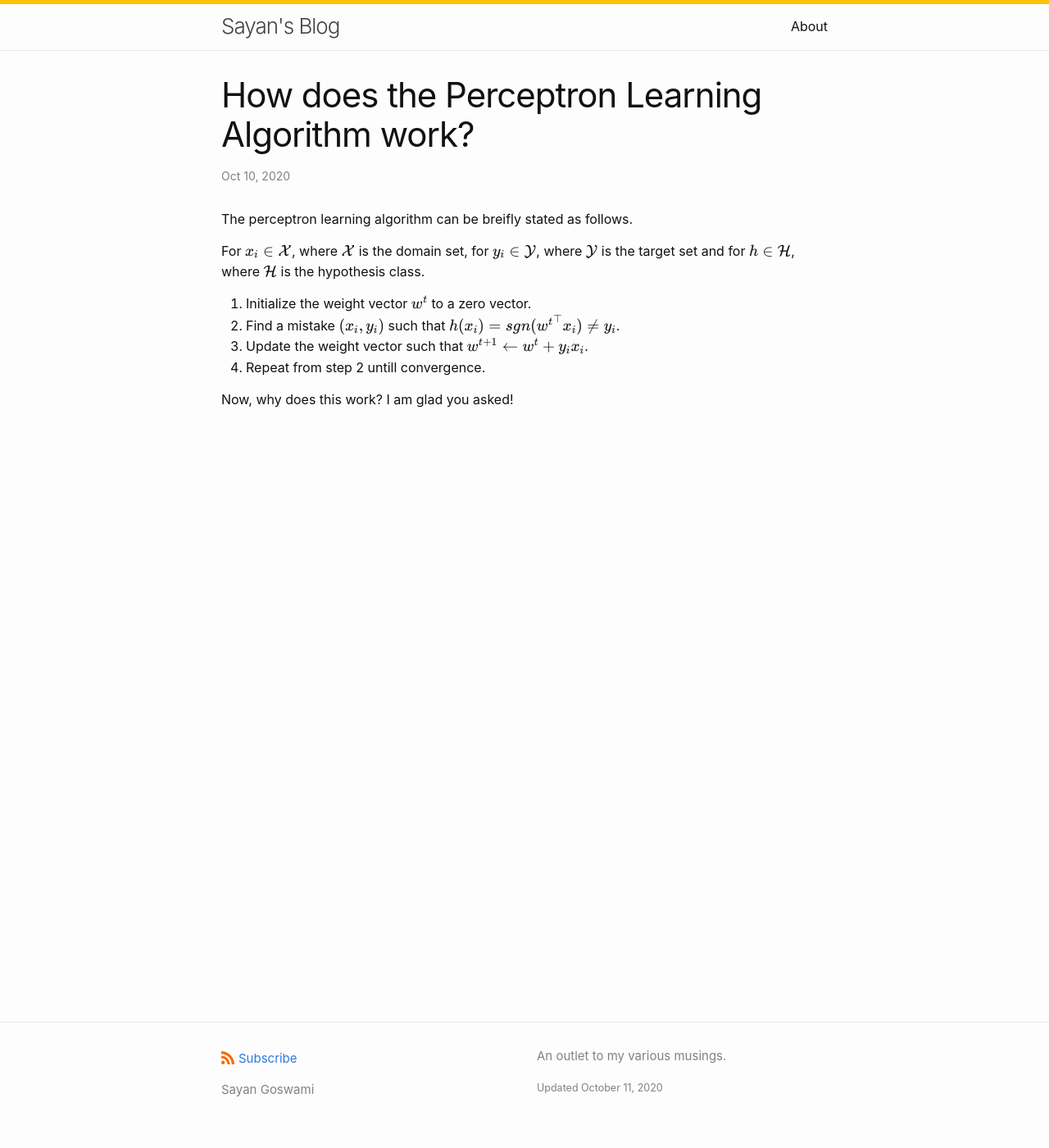
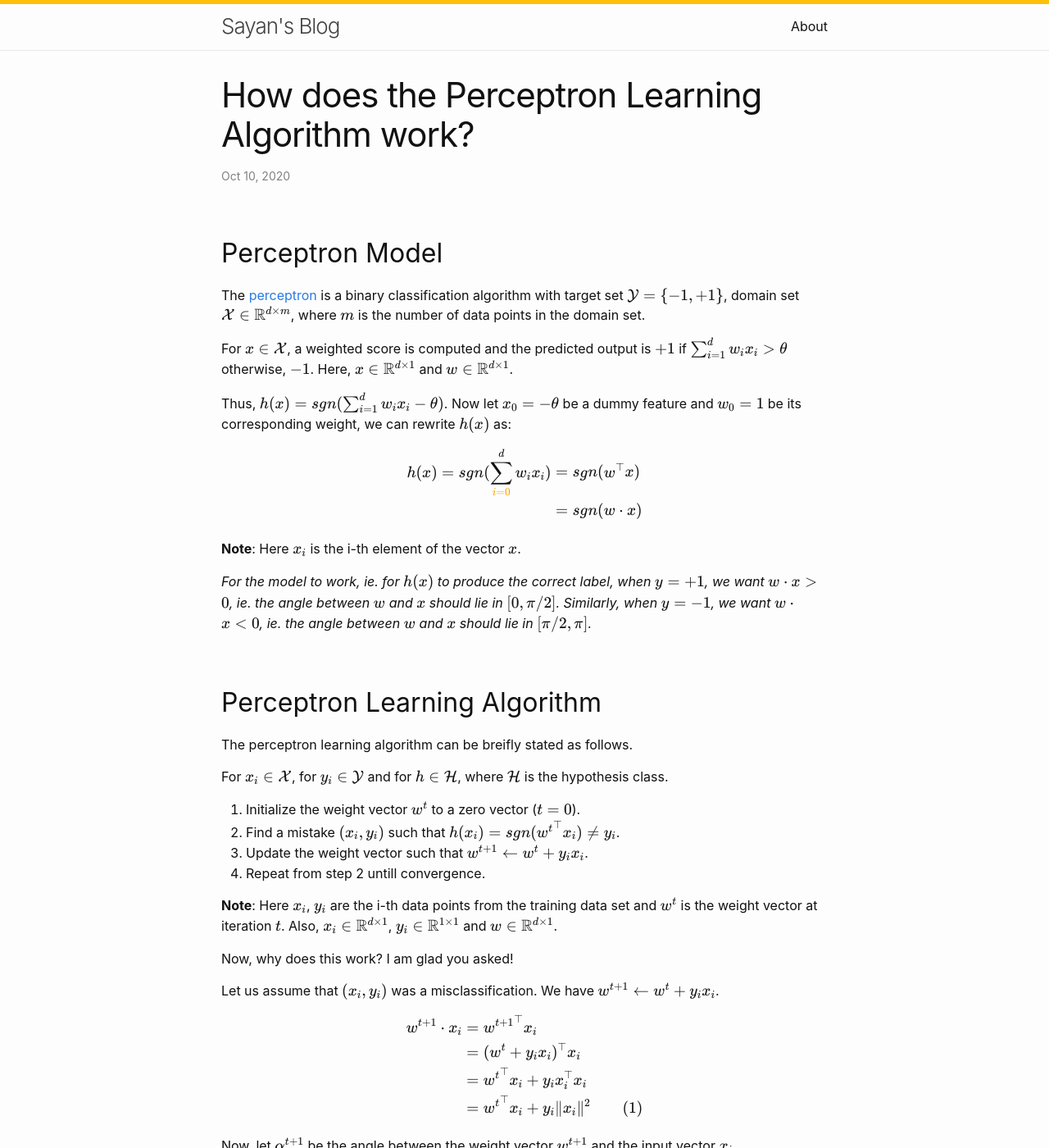
Before and after one commit to say4n/blog, a Jekyll site: the page built from _posts/2020-10-10-how-does-pla-work.md, in a window 1280 px wide and 1400 px high. Shown: the whole window at 82% size. Built offline with Jekyll 4.4.1, drawn with Linux system fonts in a browser that asks for light colours; some of the changed text lies outside the part shown.

Commit message:
Add complete article on PLA.

```diff
--- a/_posts/2020-10-10-how-does-pla-work.md
+++ b/_posts/2020-10-10-how-does-pla-work.md
@@ -3,15 +3,95 @@ layout: post
 title: "How does the Perceptron Learning Algorithm work?"
 ---
 
+## Perceptron Model
+
+The [perceptron](https://doi.org/10.1037/h0042519) is a binary classification algorithm with target set
+$$\mathcal{Y} = \{-1, +1\}$$, domain set $$\mathcal{X} \in \mathbb{R}^{d \times m}$$,
+where $$m$$ is the number of data points in the domain set.
+
+For $$x \in \mathcal{X}$$, a weighted score is computed and the predicted output
+is $$+1$$ if $$ \sum_{i=1}^{d} {w_i x_i} > \theta$$ otherwise, $$-1$$. Here,
+$$x \in \mathbb{R}^{d \times 1}$$ and $$w \in \mathbb{R}^{d \times 1}$$.
+
+Thus, $$h(x) = sgn(\sum_{i=1}^{d} {w_i x_i} - \theta)$$. Now let $$x_0 = -\theta$$ be
+a dummy feature and $$w_0 = 1$$ be its corresponding weight, we can rewrite $$h(x)$$ as:
+
+$$
+\begin{aligned}
+h(x) = sgn(\sum_{\textcolor{orange}{i=0}}^{d} {w_i x_i}) &= sgn(w^\top x)\\
+&= sgn(w \cdot x)
+\end{aligned}
+$$
+
+**Note**: Here $$x_i$$ is the i-th element of the vector $$x$$.
+
+*For the model to work, ie. for $$h(x)$$ to produce the correct label, when $$y= +1$$,
+we want $$w \cdot x > 0$$, ie. the angle between $$w$$ and $$x$$ should lie in $$[0, \pi/2]$$.
+Similarly, when $$y = -1$$, we want $$w \cdot x < 0$$, ie. the angle between $$w$$
+and $$x$$ should lie in $$[\pi/2, \pi]$$.*
+
+## Perceptron Learning Algorithm
+
 The perceptron learning algorithm can be breifly stated as follows.
 
-For $$x_i \in \mathcal{X}$$, where $$\mathcal{X}$$ is the domain set,
-for $$y_i \in \mathcal{Y}$$, where $$\mathcal{Y}$$ is the target set and
+For $$x_i \in \mathcal{X}$$, for $$y_i \in \mathcal{Y}$$ and
 for $$h \in \mathcal{H}$$, where $$\mathcal{H}$$ is the hypothesis class.
 
-1. Initialize the weight vector $$w^t$$ to a zero vector.
+1. Initialize the weight vector $$w^t$$ to a zero vector ($$t=0$$).
 2. Find a mistake $$(x_i, y_i)$$ such that $$h(x_i) = sgn({w^t}^\top x_i) \ne y_i$$.
 3. Update the weight vector such that $$w^{t+1} \leftarrow w^{t} + y_i x_i$$.
 4. Repeat from step 2 untill convergence.
 
+**Note**: Here $$x_i$$, $$y_i$$ are the i-th data points from the training data set
+and $$w^t$$ is the weight vector at iteration $$t$$.
+Also, $$x_i \in \mathbb{R}^{d \times 1}$$, $$y_i \in \mathbb{R}^{1 \times 1}$$ and
+$$w \in \mathbb{R}^{d \times 1}$$.
+
 Now, why does this work? I am glad you asked!
+
+Let us assume that $$(x_i, y_i)$$ was a misclassification. We have
+$$w^{t+1} \leftarrow w^{t} + y_i x_i$$.
+
+$$
+\begin{aligned}
+w^{t+1} \cdot x_i &= {w^{t+1}}^\top x_i \\
+&= ({w^{t} + y_i x_i})^\top x_i \\
+&= {w^{t}}^\top x_i + y_i x_i^\top x_i \\
+&= {w^{t}}^\top x_i + y_i \|x_i\|^2 \text{\hspace{2em}(1)}
+\end{aligned}
+$$
+
+Now, let $$\alpha^{t+1}$$ be the angle between the weight vector $$w^{t+1}$$ and the input
+vector $$x_i$$.
+
+$$
+\begin{aligned}
+cos(\alpha^{t+1}) &= \frac{w^{t+1} \cdot x_i}{\|w^{t+1}\|\|x_i\|}\\
+&\propto w^{t+1} \cdot x_i
+\end{aligned}
+$$
+
+From Equation $$(1)$$, we get
+
+$$
+cos(\alpha^{t+1}) \propto cos(\alpha^t) + y_i \|x_i\|^2
+$$
+
+or,
+
+$$
+\begin{gathered}
+cos(\alpha^{t+1}) < cos(\alpha^t) &\text{if } y_i = -1\\
+cos(\alpha^{t+1}) > cos(\alpha^t) &\text{if } y_i = +1
+\end{gathered}
+$$
+
+Thus, when $$y_i = -1$$, $$cos(\alpha^{t+1}) < cos(\alpha^t) \implies \alpha^{t+1} > \alpha^t$$.
+The angle between a negative data point and the weight vector increases.
+
+Whereas, when $$y_i = 1$$, $$cos(\alpha^{t+1}) > cos(\alpha^t) \implies \alpha^{t+1} < \alpha^t$$.
+The angle between a positive data point and the weight vector decreases.
+
+We can hereby conclude that the weight vector $$w^{t+1}$$ is more aligned (tending towards $$0$$ rad) to positive
+data points and less aligned (tending towards $$\pi$$ rad) to negative data points than the weight vector $$w^t$$.
+This is the intended behaviour!
```
